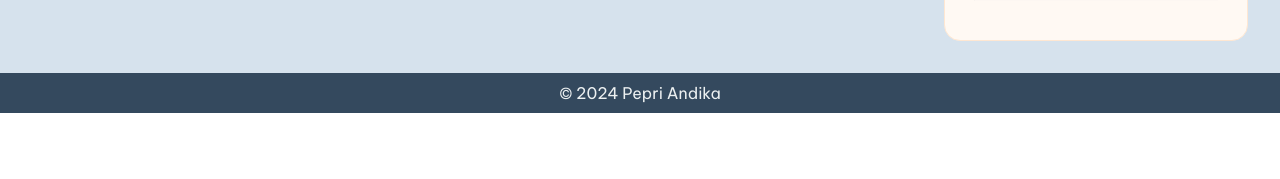
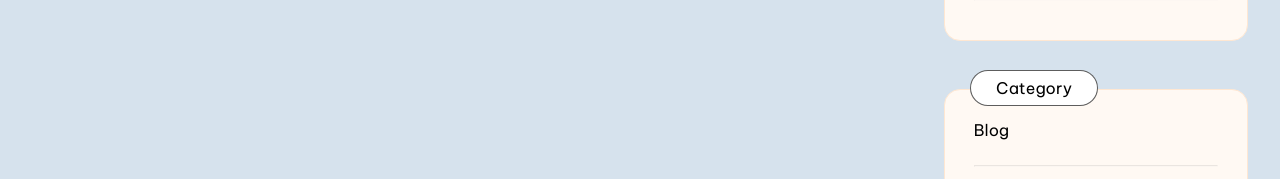
Before and after one commit to pepriandika/my-blog, a Vue app: page / in a window 1280 px wide. Shown: the part 773-952 px from the top of the page. Before the commit the page ends 886 px from the top, so only its background shows below. Built offline with nearby package versions, Linux system fonts and the light colour scheme.

Commit message:
add Category in sidebar

```diff
--- a/src/components/Footer.vue
+++ b/src/components/Footer.vue
@@ -3,15 +3,21 @@
 
 <template>
   <footer>
-    <p>&copy; 2024 Pepri Andika</p>
+    <p>Copyright 2024 — Pendka Blog. All rights reserved.</p>
   </footer>
 </template>
 
 <style scoped>
   footer {
-    background-color: #34495e;
-    color: #ecf0f1;
+    background-color: #fff9f3;
+    color: #1e1f22;
     text-align: center;
     padding: 0.5rem 0;
+    border: 0.1rem solid #ffe7d2 !important;
   }
+  p {
+    margin-top: 20px;
+    margin-bottom: 20px;
+  }
+
 </style>
--- a/src/components/sidebar/Aboutme.vue
+++ b/src/components/sidebar/AboutMe.vue
@@ -20,8 +20,8 @@ import BorderLabel from "@/components/sidebar/BorderLabel.vue";
   display: flex;
 }
 .circular-img {
-  border-radius: 50%; /* Membuat gambar menjadi lingkaran */
-  display: inline-block;     /* Opsional: untuk menghindari margin bawaan */
+  border-radius: 50%;
+  display: inline-block;
 }
 
 div .name{
--- /dev/null
+++ b/src/components/sidebar/Category.vue
@@ -0,0 +1,75 @@
+<script setup>
+import BorderLabel from "@/components/sidebar/BorderLabel.vue";
+import {computed, ref} from "vue";
+
+const props = defineProps({
+  category: {
+    type: Array,
+    required: true
+  }
+});
+
+const uniqueTitles= computed(() => {
+  const seen = new Set();
+  return props.category
+      .map(item => item.category)
+      .filter(category => {
+        if (seen.has(category)) return false;
+        seen.add(category);
+        return true;
+      });
+});
+
+// Untuk mengontrol visibilitas bullet pada setiap elemen
+const visibleBullets = ref(new Array(uniqueTitles.value.length).fill(false));
+
+function showBullet(index) {
+  visibleBullets.value[index] = true;
+}
+
+function hideBullet(index) {
+  visibleBullets.value[index] = false;
+}
+</script>
+
+<template>
+  <BorderLabel msg="Category">
+    <div>
+      <div
+        v-for="(item,index) in uniqueTitles"
+        :key="index"
+      >
+        <p @mouseenter="showBullet(index)" @mouseleave="hideBullet(index)">
+          <span class="bullet" :style="{ display: visibleBullets[index] ? 'inline' : 'none' }">●</span>
+          <span class="category-name">{{ item }}</span>
+        </p>
+        <hr/>
+      </div>
+    </div>
+  </BorderLabel>
+</template>
+
+<style scoped>
+hr {
+  opacity: 0.2;
+  margin-top: 15px;
+  margin-bottom: 15px;
+}
+
+.category-name:hover {
+  transition: color 0.3s ease;
+  color: #61acc0;
+  text-decoration: underline;
+}
+
+.bullet {
+  color: #61acc0;
+  text-decoration: none;
+  padding: 0;
+  margin-right: 1rem;
+}
+
+p {
+  height: 2rem;
+}
+</style>
--- a/src/components/sidebar/RecentPost.vue
+++ b/src/components/sidebar/RecentPost.vue
@@ -9,16 +9,19 @@ const props = defineProps({
   }
 });
 
-const router = useRouter(); // gunakan useRouter()
+const router = useRouter();
 
 const navigateToPost = (index) => {
-  router.push(`/post/${props.title[index].id}`); // Navigasi ke halaman lain
+  router.push(`/post/${props.title[index].id}`);
 };
 </script>
 
 <template>
   <BorderLabel msg="Recent Post">
-    <p v-for="(item, index) in title.slice(0, 5)" :key="index" @click="navigateToPost(index)"><b>{{ item.title }}</b>
+    <p v-for="(item, index) in title.slice(0, 5)"
+       :key="index"
+       @click="navigateToPost(index)">
+      <b>{{ item.title }}</b>
       <br/>
       <hr>
     </p>
--- a/src/pages/Home.vue
+++ b/src/pages/Home.vue
@@ -3,8 +3,10 @@ import { useRouter } from 'vue-router';
 import ArticleCard from "@/components/ArticleCard.vue"; // Import router hook
 import Articles from "@/assets/Articles.json";
 import Search from "@/components/sidebar/Search.vue";
-import Aboutme from "@/components/sidebar/Aboutme.vue";
+import AboutMe from "@/components/sidebar/AboutMe.vue";
 import RecentPost from "@/components/sidebar/RecentPost.vue";
+import Category from "@/components/sidebar/Category.vue";
+
 const articles = Articles;
 
 const router = useRouter();
@@ -16,6 +18,7 @@ const navigateToPost = (id) => {
 </script>
 
 <template>
+
   <div>
     <v-row no-gutters>
       <v-col cols="9">
@@ -36,10 +39,13 @@ const navigateToPost = (id) => {
         <Search/>
         <br/>
         <br/>
-        <Aboutme/>
+        <AboutMe/>
         <br/>
         <br/>
         <RecentPost :title="articles" />
+        <br/>
+        <br/>
+        <Category :category="articles"/>
       </v-col>
     </v-row>
   </div>
--- a/src/pages/Post.vue
+++ b/src/pages/Post.vue
@@ -1,7 +1,7 @@
 <script setup>
 import { useRoute } from "vue-router";
 import Articles from "@/assets/Articles.json";
-import Aboutme from "@/components/sidebar/Aboutme.vue";
+import AboutMe from "@/components/sidebar/AboutMe.vue";
 
 
 const article = Articles;
@@ -23,7 +23,7 @@ const content = article[parseInt(postId) -1 ].contentFile
         </div>
       </v-col>
       <v-col cols="3">
-        <Aboutme/>
+        <AboutMe/>
       </v-col>
     </v-row>
   </div>
```
